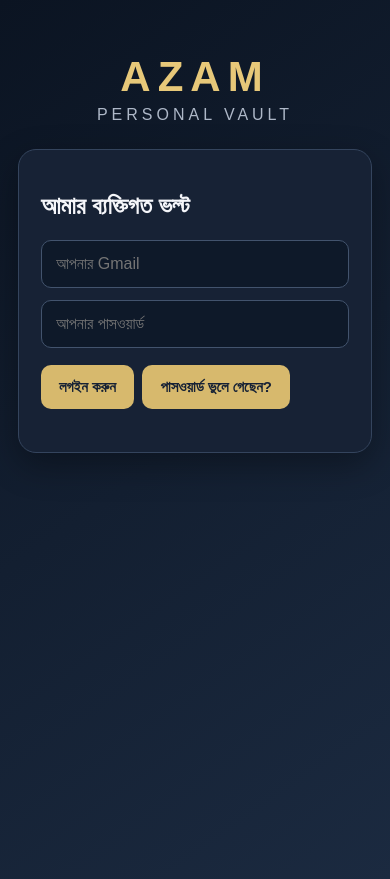
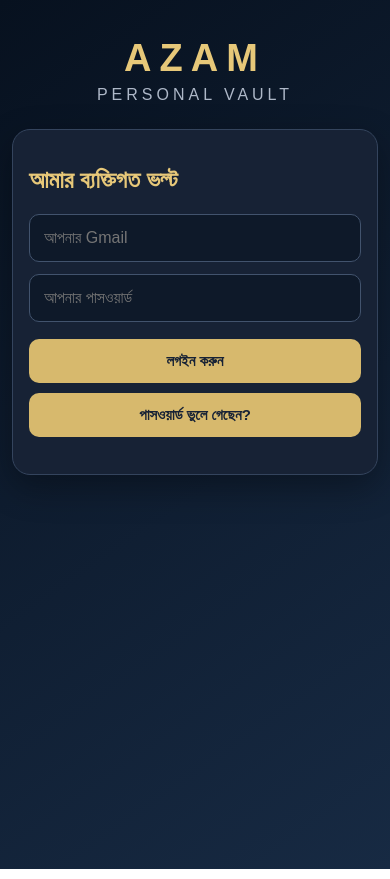
Before and after one commit to mdazam110011-cmd/azam-personal-vault, a plain HTML site: page index.html in a window 390 px wide. Drawn offline with nearby package versions, Linux system fonts and the light colour scheme.

Commit message:
Refactor CSS styles for improved layout and design

```diff
--- a/style.css
+++ b/style.css
@@ -1,16 +1,106 @@
 
 *{box-sizing:border-box}
-body{margin:0;background:linear-gradient(145deg,#0b1422,#1b2a40);color:#f5f6fa;font-family:Arial,sans-serif;min-height:100vh}
-.container{max-width:650px;margin:35px auto;padding:18px}
+
+body{
+ margin:0;
+ background:linear-gradient(145deg,#07111f,#172a43);
+ color:#f5f6fa;
+ font-family:Arial,sans-serif;
+ min-height:100vh;
+}
+
+.container{
+ max-width:700px;
+ margin:25px auto;
+ padding:18px;
+}
+
 header{text-align:center;margin-bottom:25px}
-header h1{color:#e7c879;letter-spacing:7px;font-size:42px;margin:0}
-header p{color:#aeb8c8;letter-spacing:4px;margin:5px}
-.card{background:#172235;border:1px solid #34445d;border-radius:18px;padding:22px;margin:16px 0;box-shadow:0 12px 35px #0005}
-input,textarea{display:block;width:100%;padding:14px;margin:12px 0;border-radius:10px;border:1px solid #42536d;background:#0e1929;color:white;font-size:16px}
+
+header h1{
+ color:#e7c879;
+ letter-spacing:8px;
+ font-size:46px;
+ margin:0;
+}
+
+header p{
+ color:#aeb8c8;
+ letter-spacing:4px;
+ margin:6px;
+}
+
+.card{
+ background:#172235;
+ border:1px solid #34445d;
+ border-radius:18px;
+ padding:22px;
+ margin:16px 0;
+ box-shadow:0 12px 35px #0005;
+}
+
+h2,h3{color:#e7c879}
+
+input,textarea{
+ display:block;
+ width:100%;
+ padding:14px;
+ margin:12px 0;
+ border-radius:10px;
+ border:1px solid #42536d;
+ background:#0e1929;
+ color:white;
+ font-size:16px;
+}
+
 textarea{min-height:130px;resize:vertical}
-button{border:0;border-radius:10px;padding:13px 18px;margin:5px 4px 5px 0;background:#d7b96d;color:#172235;font-weight:bold;font-size:15px}
+
+button{
+ border:0;
+ border-radius:10px;
+ padding:13px 18px;
+ margin:5px 4px 5px 0;
+ background:#d7b96d;
+ color:#172235;
+ font-weight:bold;
+ font-size:15px;
+ cursor:pointer;
+}
+
+button:active{opacity:.7}
+
 #logoutBtn{background:#33445d;color:white}
-#message{color:#f2ce7c;overflow-wrap:anywhere}
+
 #entries{margin-top:20px}
-.entry{padding:14px;margin:12px 0;background:#0e1929;border:1px solid #34445d;border-radius:12px;white-space:pre-wrap;overflow-wrap:anywhere}
-.entry h3{color:#e7c879;margin-top:0}
+
+.entry{
+ padding:16px;
+ margin:12px 0;
+ background:#0e1929;
+ border:1px solid #34445d;
+ border-radius:12px;
+ white-space:pre-wrap;
+ overflow-wrap:anywhere;
+}
+
+.entry h3{margin-top:0}
+
+hr{
+ border:0;
+ border-top:1px solid #42536d;
+ margin:25px 0;
+}
+
+#message{
+ color:#f2ce7c;
+ overflow-wrap:anywhere;
+}
+
+[hidden]{display:none!important}
+
+@media(max-width:480px){
+ .container{padding:12px}
+ .card{padding:16px}
+ header h1{font-size:38px}
+ button{width:100%;margin:5px 0}
+  }
```
